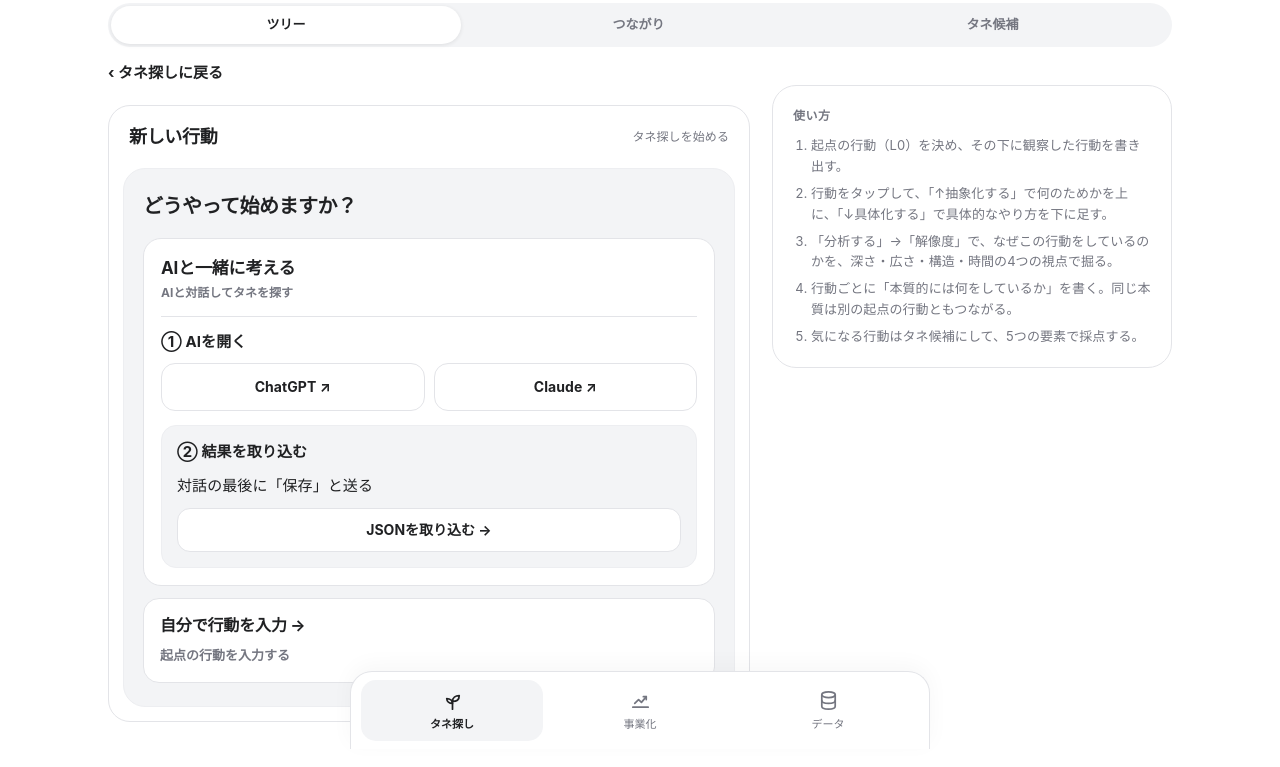
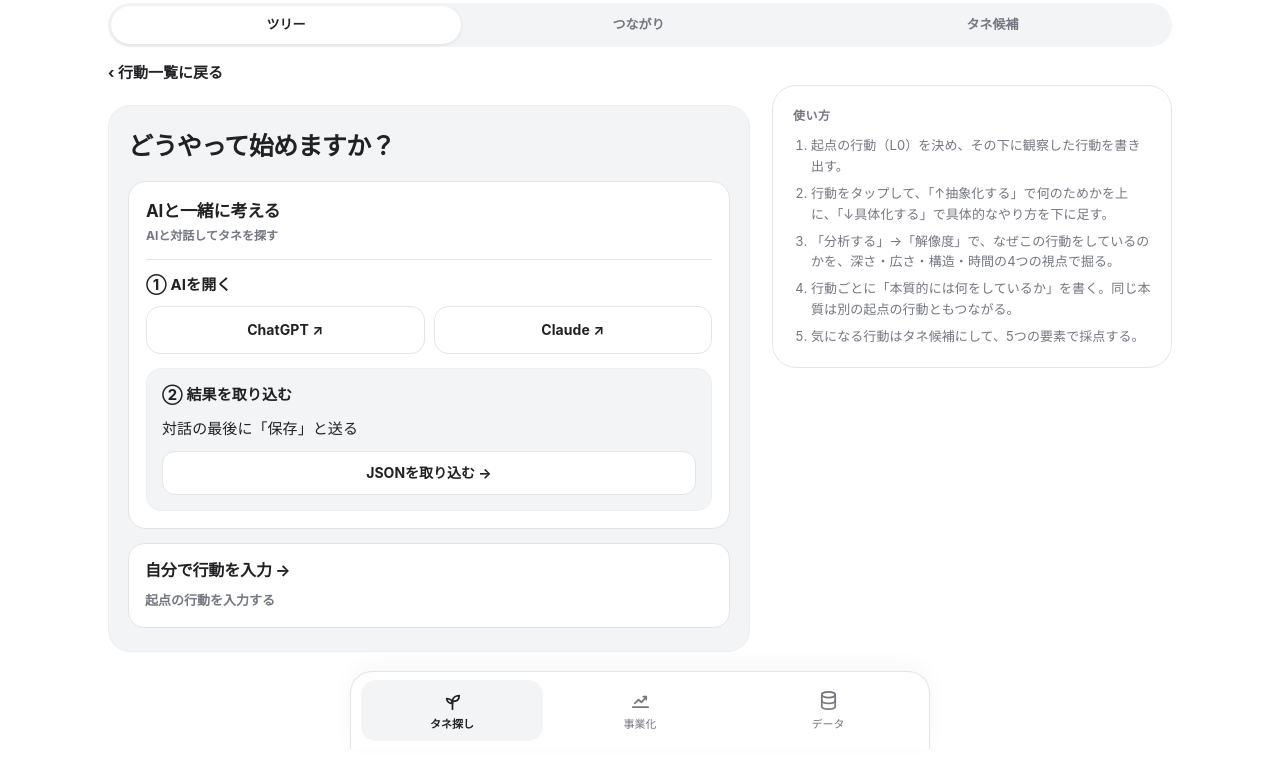
Before and after one commit to yrbonington/tane, a plain HTML site: page index.html in a window 1280 px wide. Both pictures are taken after a click on the button "＋ 新しい行動". Shown: the part 51-818 px from the top of the page. Drawn offline with Linux system fonts and the light colour scheme.

Commit message:
Simplify first action onboarding cards and clarify back navigation

```diff
--- a/index.html
+++ b/index.html
@@ -874,6 +874,10 @@ body.idea-menu-open{overflow:hidden}
 .bar .subnav{margin:2px 0 0;padding:3px}
 .bar .subnav button{min-height:38px;padding:7px 4px}
 .grid{margin-top:10px}
+/* 新規導線は入れ子のカードを使わず、主見出しと選択肢を直接見せる。 */
+.welcome-single{gap:16px}
+.intro-single{gap:14px}
+.intro-single>h4{margin:0 0 2px;font-size:clamp(20px,5.7vw,25px)}
 </style>
 </head>
 <body>
@@ -1106,10 +1110,8 @@ function addHint(n,mode){
 }
 function renderTree(m){
   if(S.themeStart){
-    m.innerHTML=`<div class="list"><div><button class="back" id="themeStartBack">‹ タネ探しに戻る</button></div>
-      <div class="card intro-choice intro-frame">
-      <div class="welcome-heading"><h3>新しい行動</h3><span class="frame-step">タネ探しを始める</span></div>
-      <div class="welcome-panel choice-panel"><h4>どうやって始めますか？</h4>
+    m.innerHTML=`<div class="list"><div><button class="back" id="themeStartBack">‹ 行動一覧に戻る</button></div>
+      <div class="welcome-panel choice-panel intro-single"><h4>どうやって始めますか？</h4>
         <div class="card ai-flow theme-ai-card">
           <button class="btn entry-option" id="themeStartAI" aria-expanded="true" aria-controls="themeAIActions"><strong>AIと一緒に考える</strong><small>AIと対話してタネを探す</small></button>
           <div class="seed-ai-actions" id="themeAIActions">
@@ -1130,7 +1132,7 @@ function renderTree(m){
         </div>
         <button class="btn entry-option" id="themeStartManual"><strong>自分で行動を入力 →</strong><small>起点の行動を入力する</small></button>
         <form class="newtheme" id="startThemeForm" hidden><input id="startThemeInput" aria-label="起点の行動" placeholder="例：家を借りる" autocomplete="off" required><button class="btn pri" type="submit">作る</button></form>
-      </div></div></div>`;
+      </div></div>`;
     $('#themeStartBack').onclick=()=>{S.themeStart=false;renderMain();};
     $('#themeStartAI').onclick=()=>{
       $('#themeAIActions').hidden=false;$('#startThemeForm').hidden=true;
@@ -1147,12 +1149,11 @@ function renderTree(m){
     $('#startThemeForm').onsubmit=e=>{e.preventDefault();const v=$('#startThemeInput').value.trim();if(!v)return;S.themeStart=false;addTheme(v);};
     return;
   }
-  if(!S.theme){m.innerHTML=THEMES_HTML+`<div class="card welcome-frame">
-    <div class="welcome-heading"><h3>市場のタネ帳</h3><svg viewBox="0 0 24 24" aria-hidden="true"><path d="M12 21v-8M12 13c0-4 3-6 7-6 0 4-3 6-7 6zM12 15c0-3-2.5-5-6-5 0 3 2.5 5 6 5z"/></svg></div>
-    <div class="welcome-panel"><h4>今日の観察から、<br>タネを探そう。</h4>
+  if(!S.theme){m.innerHTML=THEMES_HTML+`<div class="welcome-panel welcome-single">
+    <h4>今日の観察から、<br>タネを探そう。</h4>
     <p>人の行動から、市場のタネを見つける。</p>
     <button class="btn pri big" id="startNewTheme">＋ 最初の行動を追加</button>
-    <p class="welcome-help">前のデータがある場合は「データ」から復元</p></div>
+    <p class="welcome-help">前のデータがある場合は「データ」から復元</p>
   </div>`;renderThemes();$('#startNewTheme').onclick=()=>{S.themeStart=true;renderMain();};return;}
   const top=S.focus||S.theme;const d0=depth(top);const rows=[];
   const walk=id=>{const n=S.nodes.get(id);const d=depth(id);const rel=d-d0;const ks=kids(id);const shut=S.collapsed.has(id);const sel=S.sel===id;
@@ -1955,7 +1956,7 @@ loadAll();
 if(!S.nodes.size) S.tab='tree';
 render();
 if(navigator.storage&&navigator.storage.persist) navigator.storage.persist().catch(()=>{});
-if('serviceWorker' in navigator && location.protocol==='https:') navigator.serviceWorker.register('sw.js?v=36',{updateViaCache:'none'}).then(reg=>reg.update().catch(()=>{})).catch(()=>{});
+if('serviceWorker' in navigator && location.protocol==='https:') navigator.serviceWorker.register('sw.js?v=37',{updateViaCache:'none'}).then(reg=>reg.update().catch(()=>{})).catch(()=>{});
 </script>
 </body>
 </html>
```
